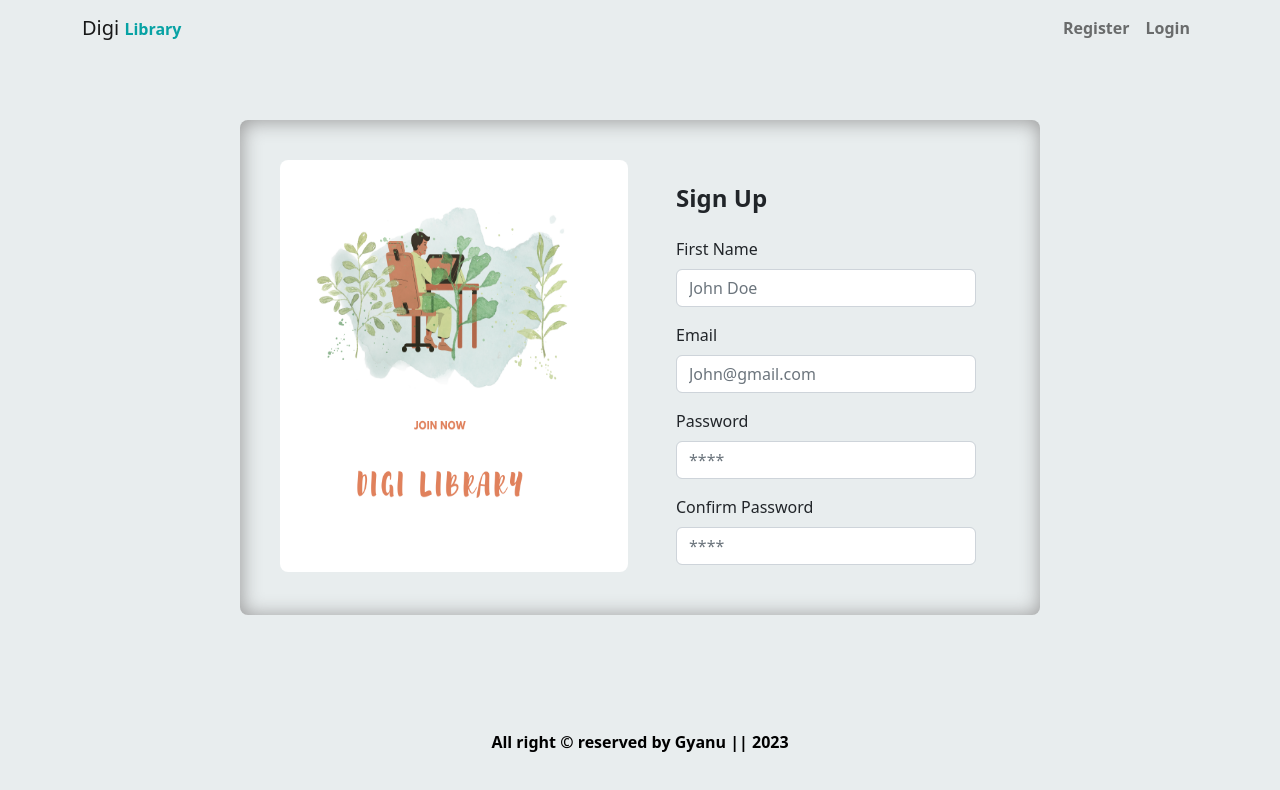
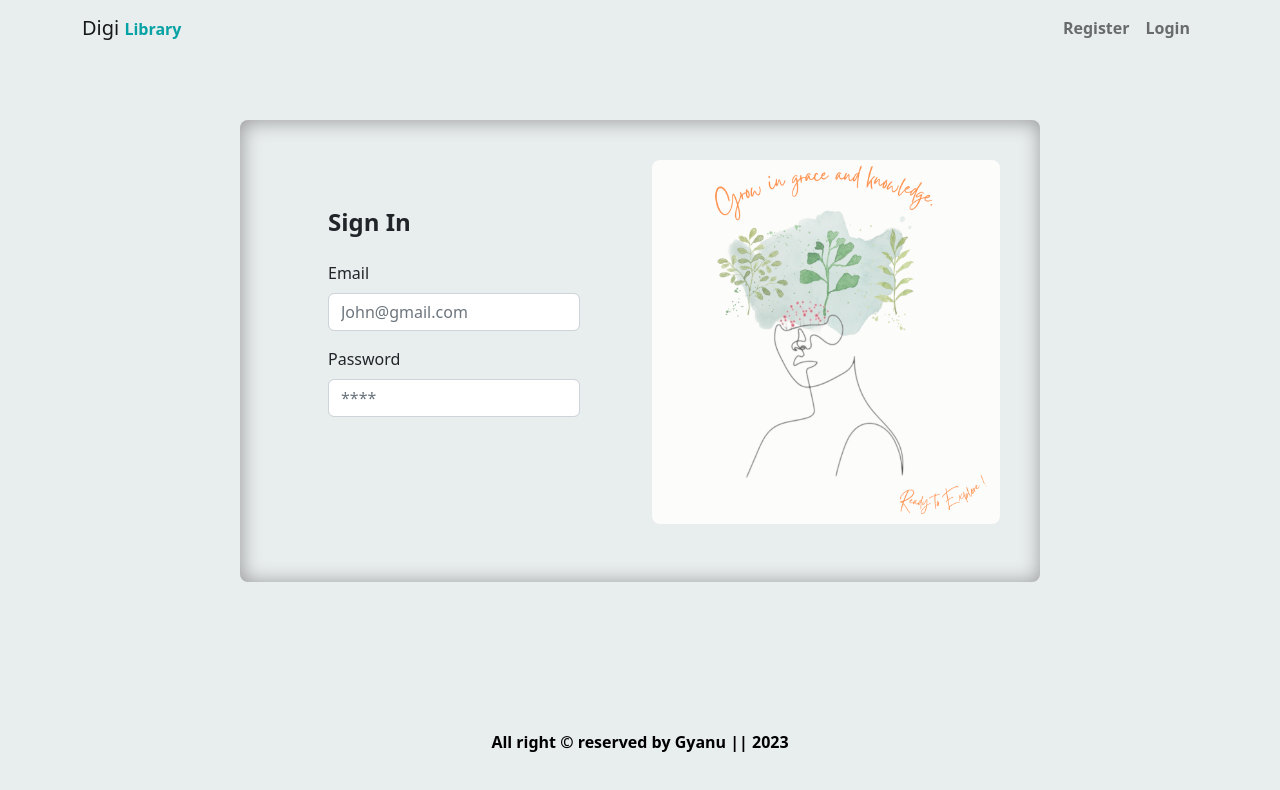
Before and after one commit to gyanu-sherchan-dev/frontend-Digi-Library, a React (Create React App) app: page / in a window 1280 px wide. Shown: the top 790 px of the page. Built offline with nearby package versions, Linux system fonts and the light colour scheme.

Commit message:
basic login page UI and react multipage setup

```diff
--- a/package.json
+++ b/package.json
@@ -6,12 +6,12 @@
     "@testing-library/jest-dom": "^5.16.5",
     "@testing-library/react": "^13.4.0",
     "@testing-library/user-event": "^13.5.0",
-    "axios": "^1.3.5",
+    "axios": "^1.4.0",
     "bootstrap": "^5.2.3",
     "react": "^18.2.0",
     "react-bootstrap": "^2.7.3",
     "react-dom": "^18.2.0",
-    "react-router-dom": "^6.10.0",
+    "react-router-dom": "^6.11.1",
     "react-scripts": "5.0.1",
     "react-toastify": "^9.1.2",
     "sass": "^1.62.1",
--- a/public/index.html
+++ b/public/index.html
@@ -18,7 +18,16 @@
       rel="stylesheet"
       href="https://cdnjs.cloudflare.com/ajax/libs/material-design-iconic-font/2.2.0/css/material-design-iconic-font.min.css"
     />
-    <title>React App</title>
+
+    <!-- fontawesome -->
+    <link
+      rel="stylesheet"
+      href="https://cdnjs.cloudflare.com/ajax/libs/font-awesome/6.4.0/css/all.min.css"
+      integrity="sha512-iecdLmaskl7CVkqkXNQ/ZH/XLlvWZOJyj7Yy7tcenmpD1ypASozpmT/E0iPtmFIB46ZmdtAc9eNBvH0H/ZpiBw=="
+      crossorigin="anonymous"
+      referrerpolicy="no-referrer"
+    />
+    <title>Digi Library</title>
   </head>
   <body>
     <noscript>You need to enable JavaScript to run this app.</noscript>
--- a/src/App.js
+++ b/src/App.js
@@ -1,11 +1,20 @@
 import React from "react";
 import "./App.scss";
 import Registration from "./pages/Registration";
+import { ToastContainer } from "react-toastify";
+import { BrowserRouter, Route, Routes } from "react-router-dom";
+import Login from "./pages/Login";
 
 const App = () => {
   return (
     <div>
-      <Registration />
+      <BrowserRouter>
+        <Routes>
+          <Route path="/register" element={<Registration />} />
+          <Route path="/" element={<Login />} />
+        </Routes>
+        <ToastContainer />
+      </BrowserRouter>
     </div>
   );
 };
--- a/src/component/Layout/Header.js
+++ b/src/component/Layout/Header.js
@@ -12,8 +12,8 @@ const Header = () => {
             <i class="zmdi zmdi-library"></i> Digi <span>Library</span>
           </Navbar.Brand>
           <Nav className="ms-auto fw-bolder">
-            <Nav.Link href="#home">Register</Nav.Link>
-            <Nav.Link href="#features">Login</Nav.Link>
+            <Nav.Link href="/register">Register</Nav.Link>
+            <Nav.Link href="/">Login</Nav.Link>
           </Nav>
         </Container>
       </Navbar>
--- /dev/null
+++ b/src/pages/Login.js
@@ -0,0 +1,53 @@
+import React from "react";
+import Layout from "../component/Layout/Layout";
+
+import Col from "react-bootstrap/Col";
+import Row from "react-bootstrap/Row";
+import Container from "react-bootstrap/Container";
+import CustomInputForm from "../component/CustomInput/CustomInputForm";
+
+const Login = () => {
+  const inputField = [
+    {
+      label: "Email",
+      name: "email",
+      required: "true",
+      type: "email",
+      placeholder: "John@gmail.com",
+    },
+    {
+      label: "Password",
+      name: "password",
+      required: "true",
+      type: "password",
+      placeholder: "****",
+    },
+  ];
+  return (
+    <div>
+      <Layout>
+        <Container className="register">
+          <div className="reg-content">
+            <Row>
+              <Col md={6}>
+                <div className="reg-form p-5">
+                  <h4 className="fw-bold mb-4">Sign In</h4>
+                  {inputField.map((item, i) => {
+                    return <CustomInputForm key={i} {...item} />;
+                  })}
+                </div>
+              </Col>
+              <Col md={6}>
+                <div className="reg-img pb-5">
+                  <img src="../../../assets/DigiLogin.png" alt="" />
+                </div>
+              </Col>
+            </Row>
+          </div>
+        </Container>
+      </Layout>
+    </div>
+  );
+};
+
+export default Login;
```
Also changed, not shown: public/assets/DigiLogin.png (added), 1 other file (tests, documents, lock files or other folders).
